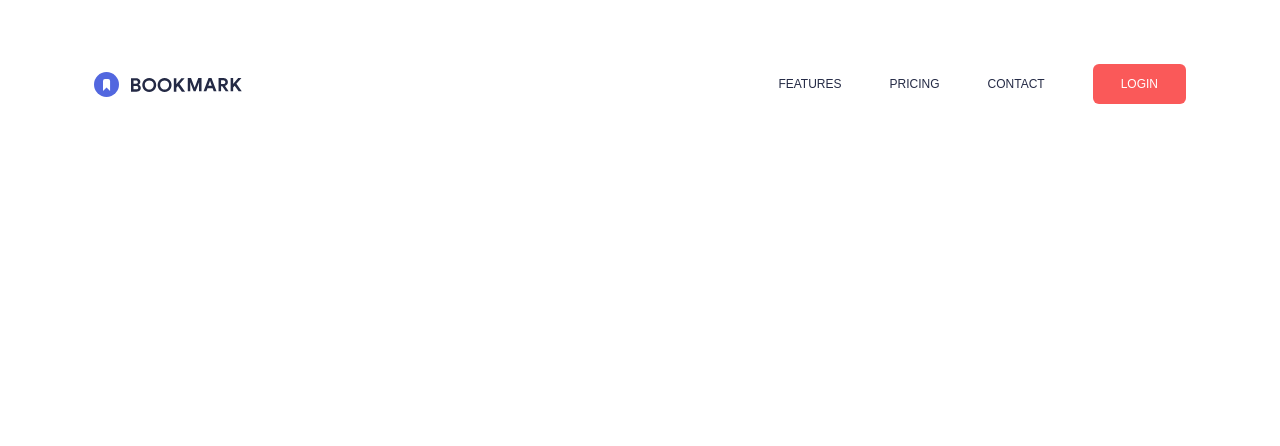
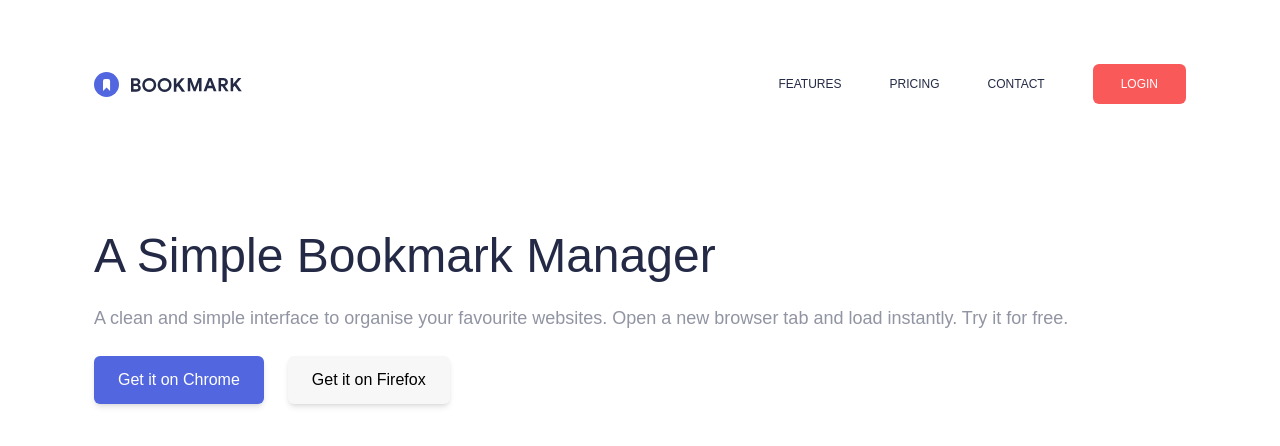
Before and after one commit to Rheno001/Tail, a website: page public/index.html in a window 1280 px wide. Drawn offline with Linux system fonts and the light colour scheme.

Commit message:
content section done

```diff
--- a/public/index.html
+++ b/public/index.html
@@ -22,5 +22,25 @@
         </nav>
     </header>
 
+    <!--Hero section-->
+    <section class="relative">
+        <div class="container flex flex-col-reverse lg:flex-row gap-12 mt-14 lg:mt-28">
+            <!--Content-->
+            <div class="flex flex-1 flex-col items-center lg:items-start">
+                <h2 class="text-bookmark-blue text-3xl md:text-4 lg:text-5xl text-center lg:text-left mb-6">
+                    A Simple Bookmark Manager
+                </h2>
+                <p class="text-bookmark-grey text-lg text-center lg:text-left mb-6">
+                    A clean and simple interface to organise your favourite websites.
+                    Open a new browser tab and load instantly. Try it for free.
+                </p>
+                <div class="flex justify-center flex-wrap gap-6">
+                    <button type="button" class="btn btn-purple hover:bg-bookmark-white hover:text-black">Get it on Chrome</button>
+                    <button type="button" class="btn btn-white hover:bg-bookmark-purple hover:text-white">Get it on Firefox</button>
+                </div>
+            </div>
+        </div>
+    </section>
+
 </body>
 </html>
--- a/src/style.css
+++ b/src/style.css
@@ -3,3 +3,15 @@
 @tailwind utilities;
 
 @import url('https://fonts.googleapis.com/css2?family=Poppins:ital,wght@0,100;0,200;0,300;0,400;0,500;0,600;0,700;0,800;0,900;1,100;1,200;1,300;1,400;1,500;1,600;1,700;1,800;1,900&display=swap');
+
+.btn{
+    @apply shadow-md py-3 px-6 rounded-md  transition duration-300
+}
+
+.btn-purple{
+    @apply bg-bookmark-purple text-white
+}
+
+.btn-white{
+    @apply bg-bookmark-white
+}
```
Also changed, not shown: public/style.css.
